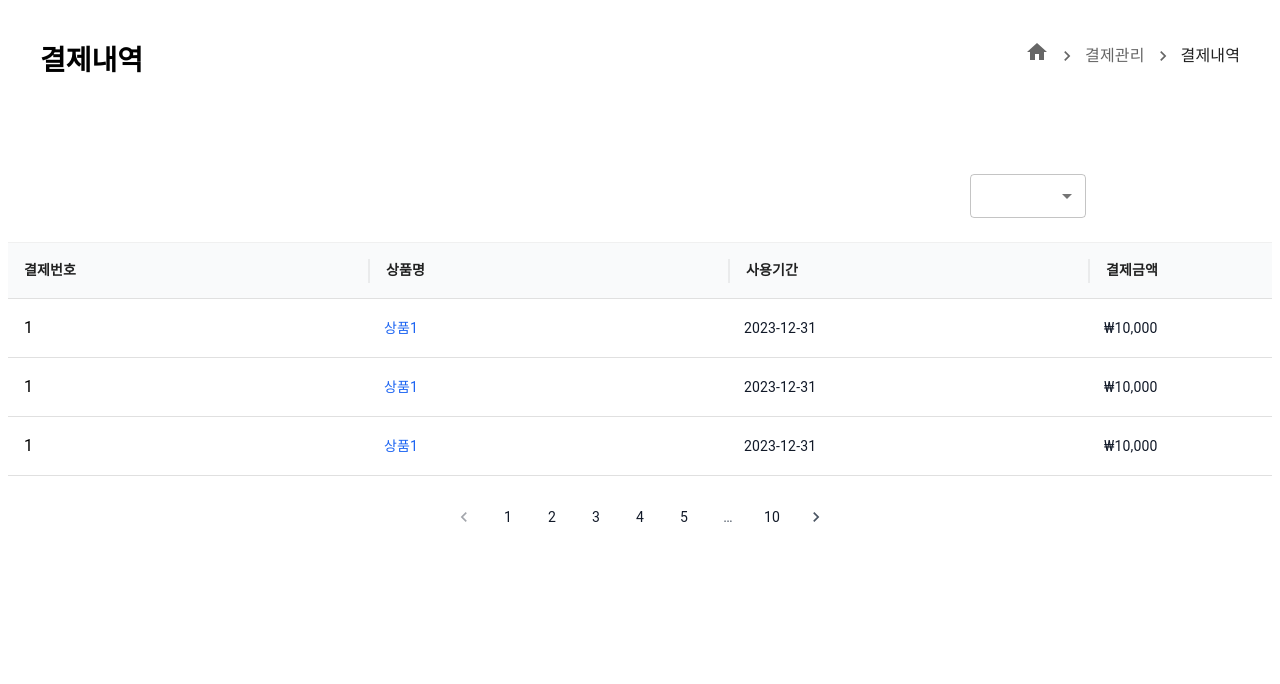
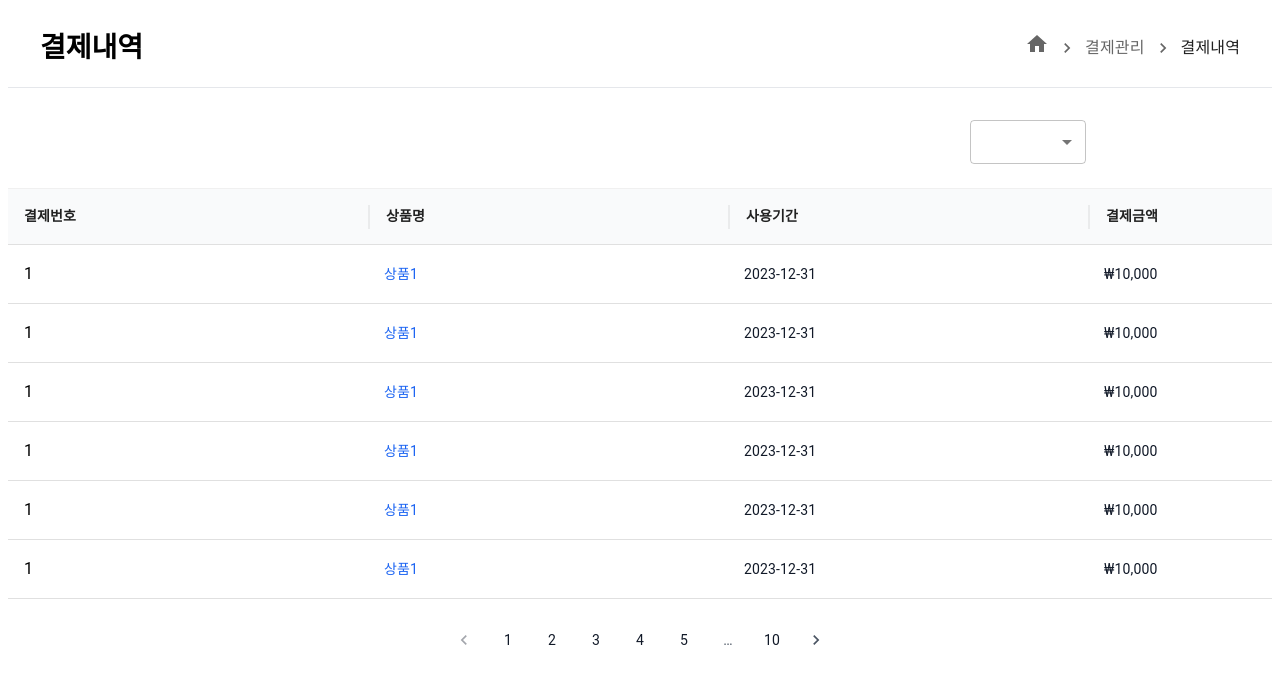
Before and after one commit to tmaxkny/gaiaToreact, a React (Vite) app in the folder clas/: page / in a window 1280 px wide. Shown: the top 684 px of the page. Built offline with nearby package versions, Linux system fonts and the light colour scheme.

Commit message:
style: 목록 수정

```diff
--- a/clas/src/pages/payment/PayList.tsx
+++ b/clas/src/pages/payment/PayList.tsx
@@ -69,7 +69,6 @@ export const PaymentList = React.forwardRef<any, Props>(
         paymentId: number;
         totalCost: number;
         paymentAt: string;
-        refund: boolean;
       };
       refundInfo: {
         productName: string;
@@ -88,7 +87,6 @@ export const PaymentList = React.forwardRef<any, Props>(
           paymentId: 1,
           totalCost: 10000,
           paymentAt: "2023-12-31",
-          refund: true,
         },
         refundInfo: null,
       },
@@ -101,7 +99,6 @@ export const PaymentList = React.forwardRef<any, Props>(
           paymentId: 1,
           totalCost: 10000,
           paymentAt: "2023-12-31",
-          refund: true,
         },
         refundInfo: {
           productName: "상품1",
@@ -119,7 +116,52 @@ export const PaymentList = React.forwardRef<any, Props>(
           paymentId: 1,
           totalCost: 10000,
           paymentAt: "2023-12-31",
-          refund: true,
+        },
+        refundInfo: {
+          productName: "상품1",
+          usedDate: "2024.03.15 ~ 2024.05.15",
+          planName: "Standard",
+          planType: "postpayment",
+        },
+      },
+      {
+        productInfo: {
+          productName: "상품1",
+          usedDate: "2024.03.15 ~ 2024.05.15",
+        },
+        paymentInfo: {
+          paymentId: 1,
+          totalCost: 10000,
+          paymentAt: "2023-12-31",
+        },
+        refundInfo: null,
+      },
+      {
+        productInfo: {
+          productName: "상품1",
+          usedDate: "2024.03.15 ~ 2024.05.15",
+        },
+        paymentInfo: {
+          paymentId: 1,
+          totalCost: 10000,
+          paymentAt: "2023-12-31",
+        },
+        refundInfo: {
+          productName: "상품1",
+          usedDate: "2024.03.15 ~ 2024.05.15",
+          planName: "Standard",
+          planType: "prepayment",
+        },
+      },
+      {
+        productInfo: {
+          productName: "상품1",
+          usedDate: "2024.03.15 ~ 2024.05.15",
+        },
+        paymentInfo: {
+          paymentId: 1,
+          totalCost: 10000,
+          paymentAt: "2023-12-31",
         },
         refundInfo: {
           productName: "상품1",
@@ -197,10 +239,13 @@ export const PaymentList = React.forwardRef<any, Props>(
       >
         <Stack>
           <Stack
-            height="102px"
-            padding="32px"
+            height="80px"
+            padding="24px 32px"
             direction="row"
             justifyContent="space-between"
+            alignItems="center"
+            borderBottom="1px solid #E5E7EB"
+            boxSizing="border-box"
           >
             <Typography
               sx={{
@@ -224,6 +269,7 @@ export const PaymentList = React.forwardRef<any, Props>(
           <Stack
             direction="row"
             sx={{
+              mt: "32px",
               ml: "auto",
               mb: "24px",
               minWidth: "302px",
@@ -395,7 +441,7 @@ export const PaymentList = React.forwardRef<any, Props>(
                               영수증
                             </Typography>
                           </Button>
-                          {body.paymentInfo.refund && (
+                          {body.refundInfo && (
                             <Button
                               onClick={() => {
                                 setOpenDialog(true);
@@ -645,7 +691,7 @@ export const PaymentList = React.forwardRef<any, Props>(
                 }}
               >
                 <Typography fontWeight={600} fontSize="18px" color="#111928">
-                  처리 완료
+                  {`${data[dialogId].productInfo.productName}을 이용해주셔서 감사합니다.`}
                 </Typography>
               </Stack>
             </DialogTitle>
```
